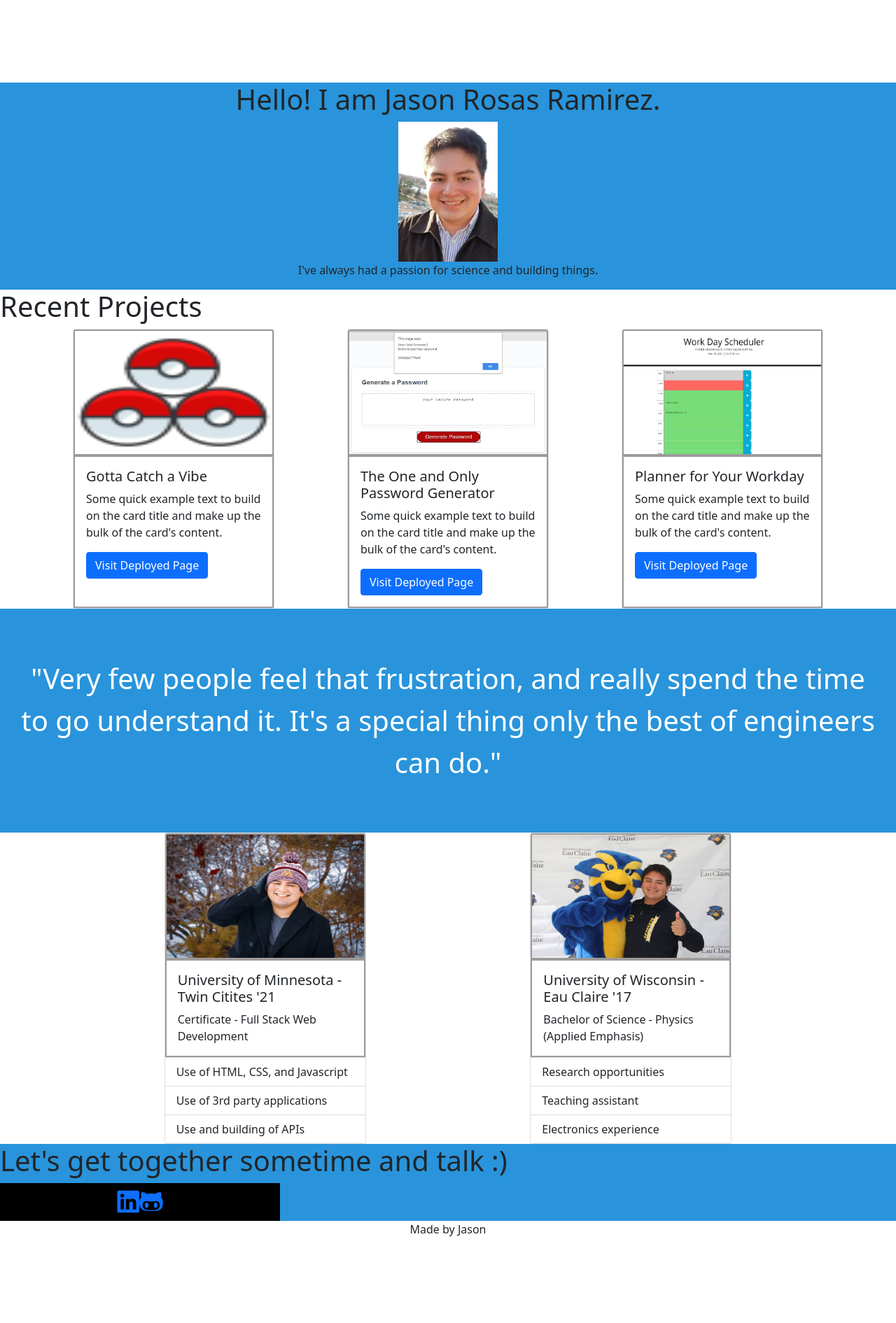
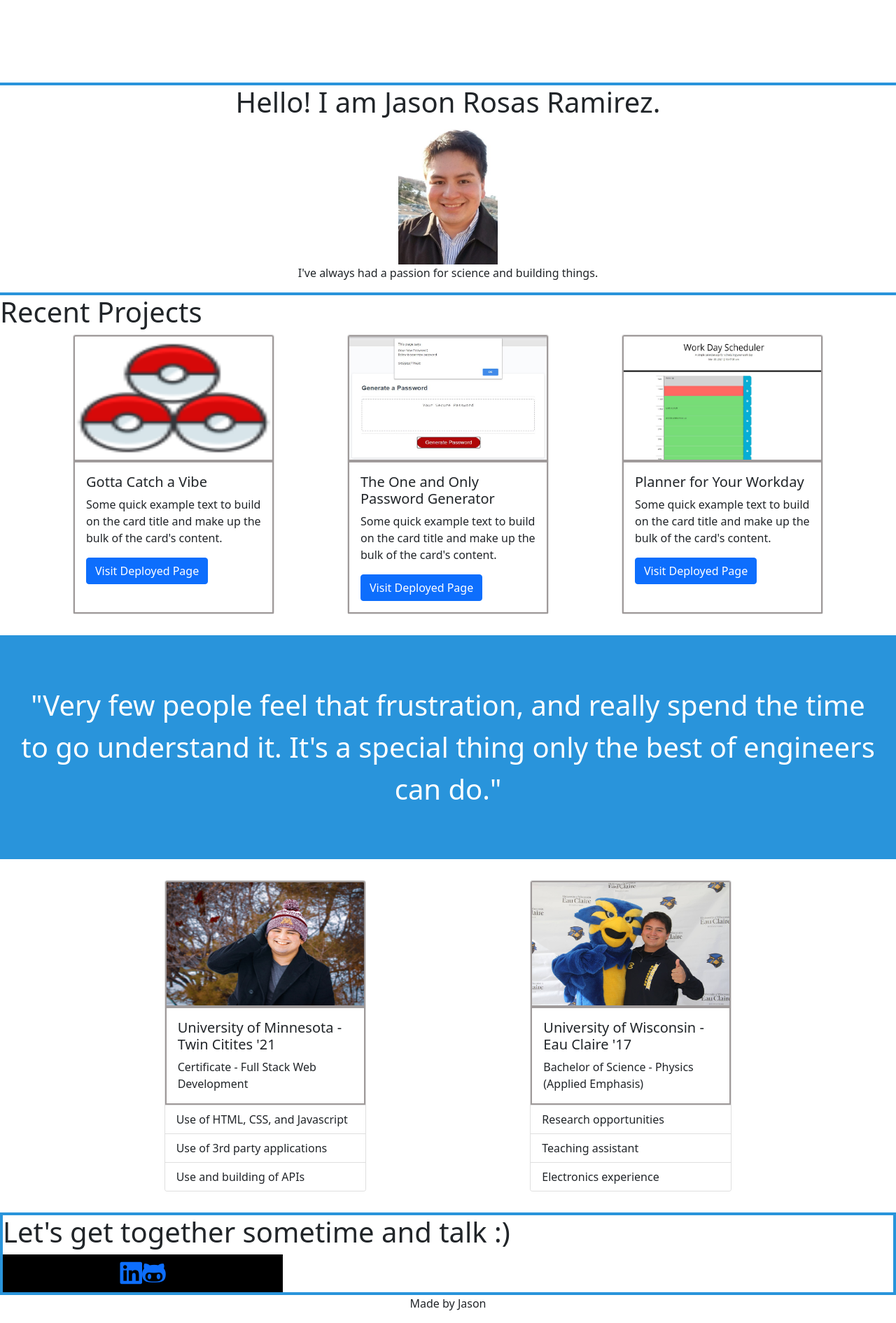
Before and after one commit to Jasonrosasramirez/Portfolio-JasonRosasRamirez, a plain HTML site: page index.html in a window 1280 px wide. Shown: the part 364-2255 px from the top of the page at 70% size. Before the commit the page ends 2149 px from the top, so only its background shows below. Drawn offline with nearby package versions, Linux system fonts and the light colour scheme.

Commit message:
styling changes to certain borders

```diff
--- a/Develop/style.css
+++ b/Develop/style.css
@@ -36,11 +36,14 @@
     font-size: 80px;
 }
 
-/* About Me Section Class */
+/* About Me Section */
 
 .aboutMeSection {
     height: auto;
-    background-color: var(--blueMainColor);
+
+    border-top: 4px var(--blueMainColor) solid;
+    border-bottom: 4px var(--blueMainColor) solid;
+
     display: flex;
 }
 
@@ -86,9 +89,13 @@
     height: auto;
     padding-top: 70px;
     padding-bottom: 70px;
+    margin: 30px 0px 30px 0px;
+
+    text-align: center;
+
     background-color: var(--blueMainColor);
 
-    text-align: center;
+
 }
 
 #quoteText {
@@ -111,9 +118,8 @@
 /*Contact Me Section*/
 
 .contactMeSection {
-    background-color: var(--blueMainColor);
-
-
+    margin-top: 30px;
+    border: 4px var(--blueMainColor) solid;
 }
 
 .contactIcons {
```
